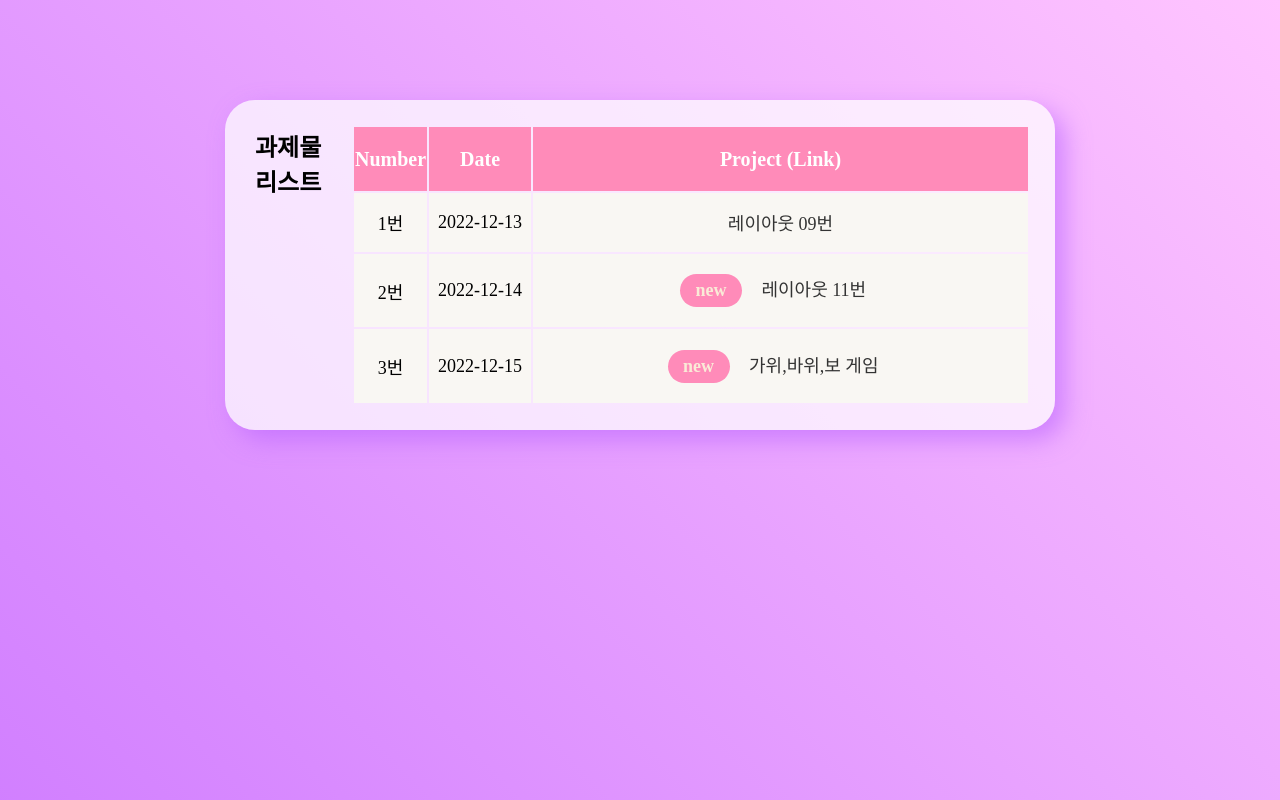
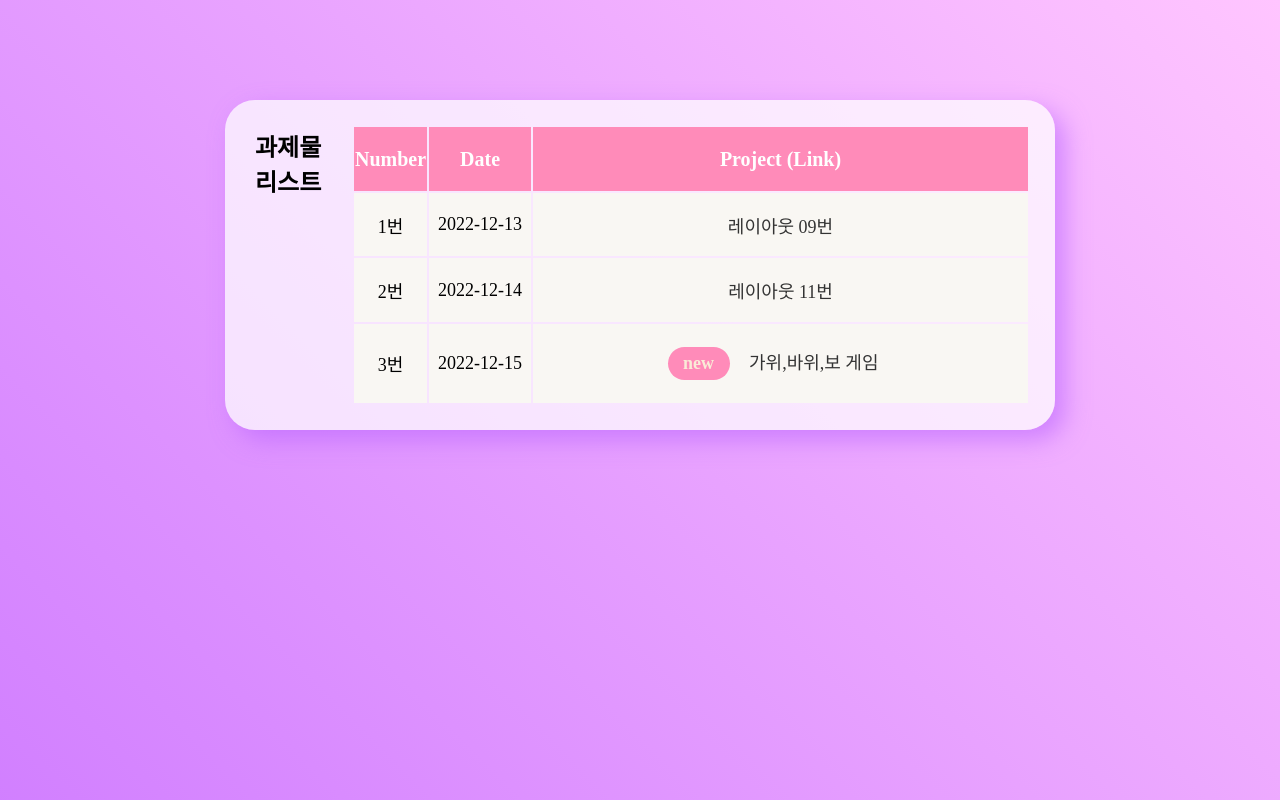
Before and after one commit to eunyyyy/class, a plain HTML site: page index.html in a window 1280 px wide. Shown: the top 800 px of the page. Drawn offline with Linux system fonts and the light colour scheme.

Commit message:
Update index.html

```diff
--- a/index.html
+++ b/index.html
@@ -28,7 +28,7 @@
                 <td>2번</td>
                 <td>2022-12-14</td>
                 <td>
-                  <div class="new">new</div>
+                  <!-- <div class="new">new</div> -->
                   <a href="https://eunyyyy.github.io/class/layout11.html" target="_blank">레이아웃 11번</a></td>
               </tr>
               <tr>
```
